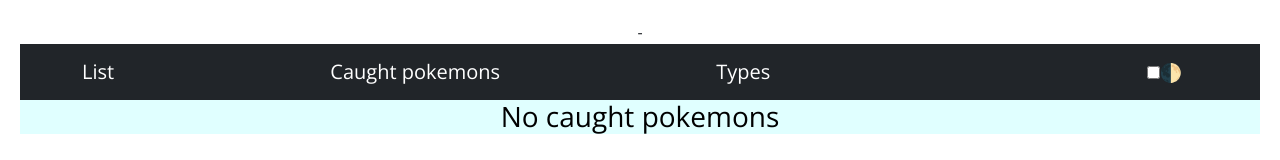
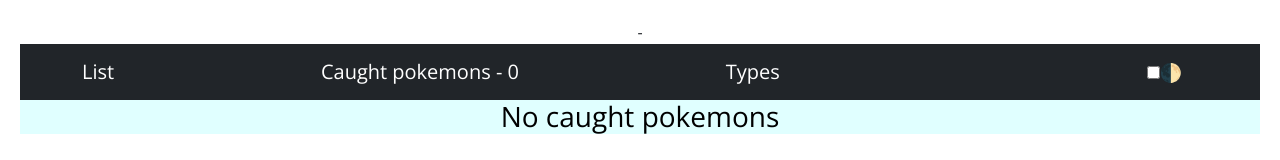
Before and after one commit to bogdaniordan/reactomon-bogdaniordan-react, a React (Create React App) app: page /caught-pokemons in a window 1280 px wide. Shown: the top 160 px of the page. Built offline with nearby package versions, Linux system fonts and the light colour scheme.

Commit message:
Added caught pokemons counter

```diff
--- a/src/components/NavbarComponent.js
+++ b/src/components/NavbarComponent.js
@@ -6,6 +6,8 @@
 
 const NavbarComponent = props => {
     const [theme, setTheme] = useContext(ThemeContext);
+
+    const caughtPokemons = JSON.parse(localStorage.getItem("pokemons"));
 
     const toggleTheme = () => {
         setTheme(theme==='#E0FFFF'?'#2F4F4F':'#E0FFFF');
@@ -16,7 +18,7 @@
                 <Navbar  bg="dark" variant="dark">
                     <Container>
                         <Navbar.Brand href="/pokemons">List</Navbar.Brand>
-                        <Navbar.Brand href="/caught-pokemons">Caught pokemons</Navbar.Brand>
+                        <Navbar.Brand href="/caught-pokemons">Caught pokemons - {caughtPokemons ? caughtPokemons.length : 0}</Navbar.Brand>
                         <Navbar.Brand href="/types">Types</Navbar.Brand>
                         <Navbar.Brand>    <div className="custom-control custom-switch" style={{ marginLeft: '160px', fontSize: 'large' }}>
                             <input type="checkbox" className="custom-control-input" id="darkSwitch"/>
--- a/src/components/PokemonDetailsComponent.js
+++ b/src/components/PokemonDetailsComponent.js
@@ -1,5 +1,4 @@
 import NavbarComponent from "./NavbarComponent";
-// import "../css/details.css";
 import PokemonService from "../service/PokemonService";
 import React, {useState, useEffect, useContext} from "react";
 import {PokemonContext} from "./PokemonContext";
```
